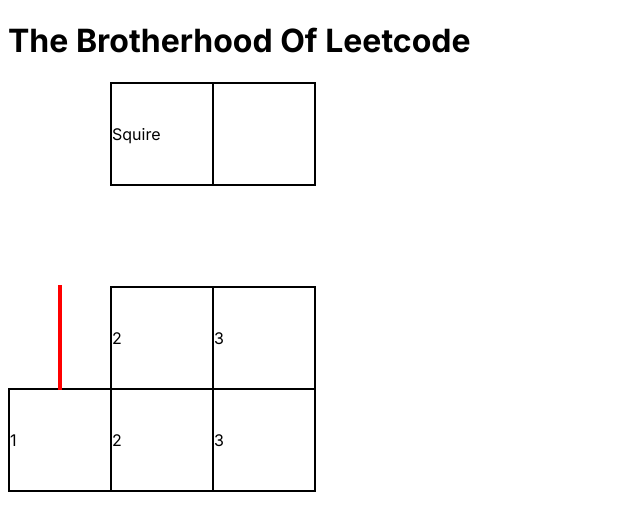
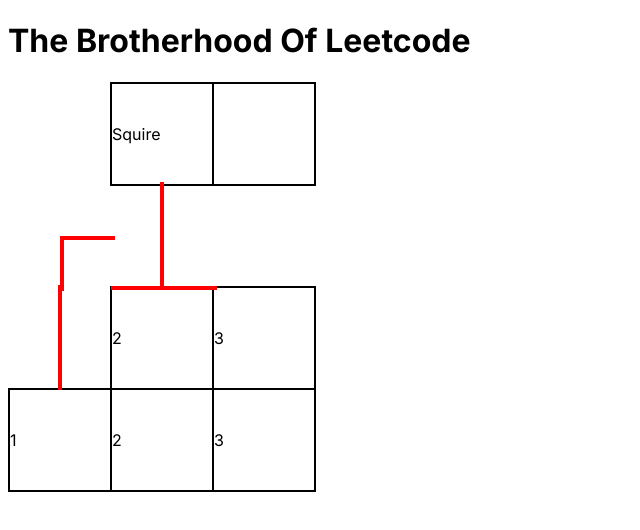
Before and after one commit to adrientremblay/BrotherhoodOfLeetcode, a Next.js app: page / in a window 1280 px wide. Shown: the top 530 px of the page, without its empty margins (0-640 px from the left). Built offline with nearby package versions, Linux system fonts and the light colour scheme.

Commit message:
progress

```diff
--- a/app/globals.css
+++ b/app/globals.css
@@ -17,8 +17,8 @@
 }
 
 .line {
-    position: relative;
     border: 2px solid red;
+    position: "absolute";
 }
 
 .horizontal-line {
@@ -31,3 +31,7 @@
     height: 100%;
     margin: 0px auto;
 }
+
+td {
+    position: relative;
+}
--- a/app/rank_table.js
+++ b/app/rank_table.js
@@ -1,3 +1,4 @@
+
 export default function RankTable() {
     return (
         <table className="rankTable">
@@ -7,8 +8,14 @@ export default function RankTable() {
                 <td className="content"></td>
             </tr>
             <tr>
-                <td></td>
-                <td></td>
+                <td>
+                    <div style={{position: "absolute", width: "50%", top: "50%", left: "50%"}} className="line horizontal-line"></div>
+                    <div style={{position: "absolute", height: "50%", top: "50%", left: "50%"}} className="line vertical-line"></div>
+                </td>
+                <td>
+                    <div className="line vertical-line"></div>
+                    <div className="overlay line horizontal-line"></div>
+                </td>
                 <td></td>
             </tr>
             <tr>
```
